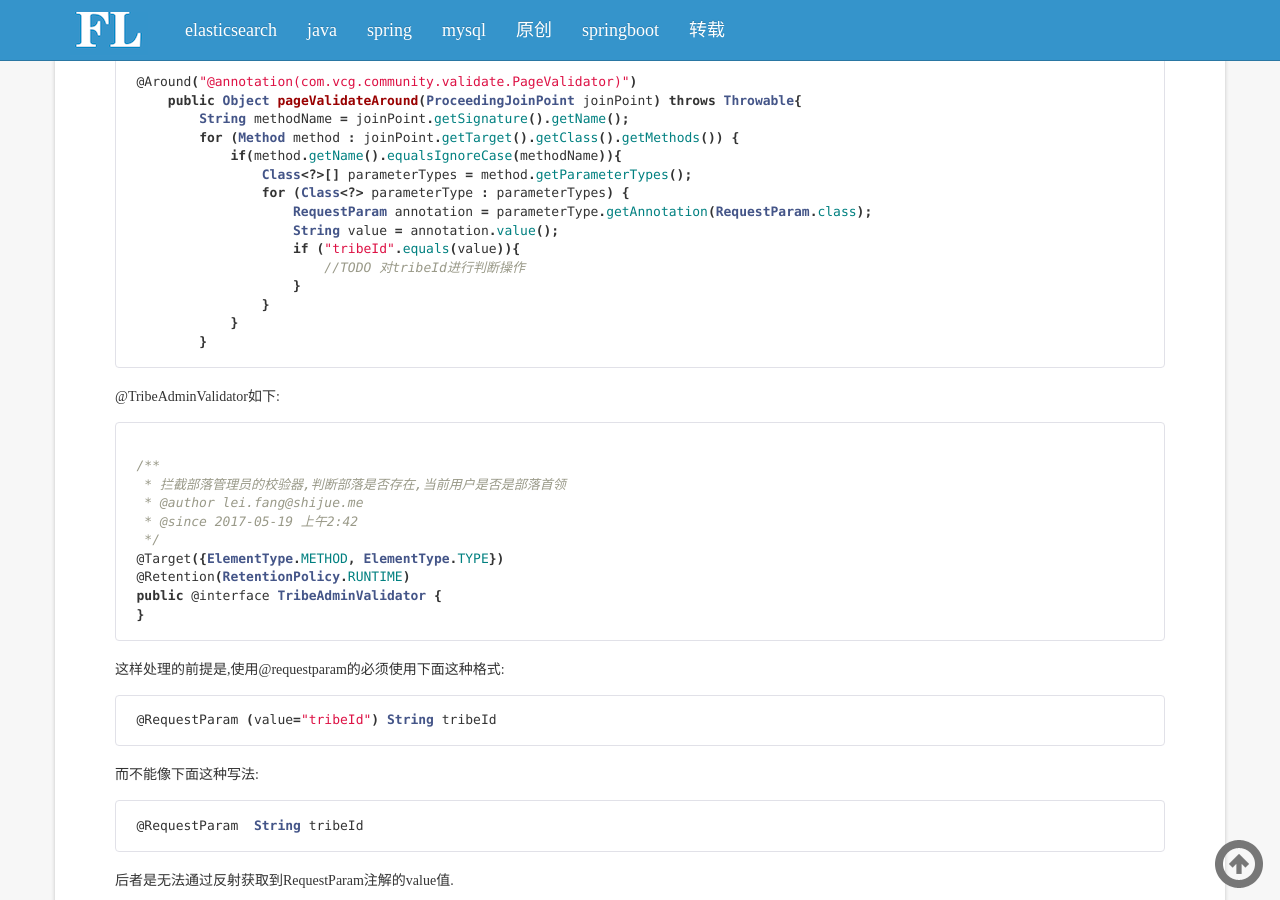
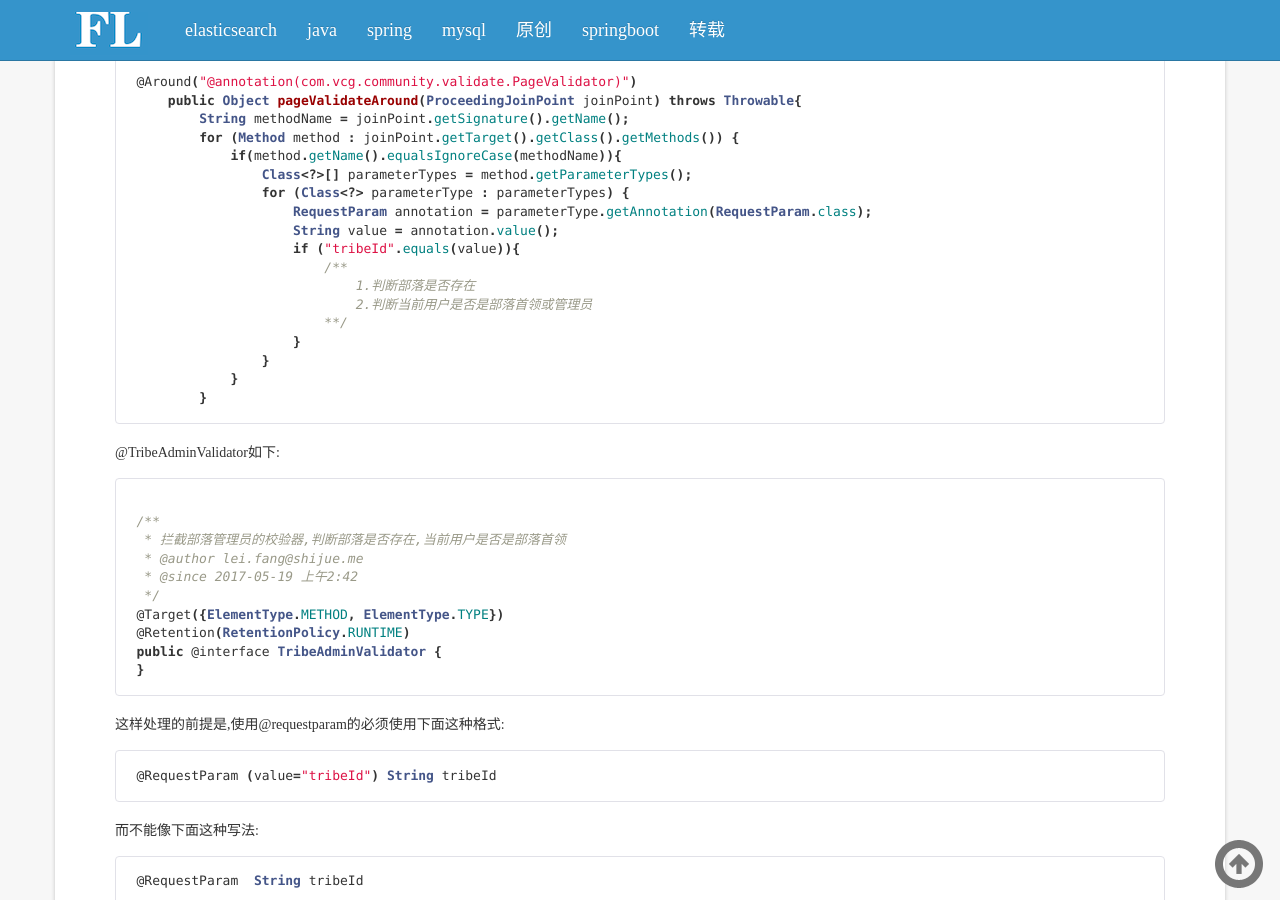
Before and after one commit to chcchccch/felayman.github.io, a Jekyll site: the page built from _posts/spring/2015-06-13-Spring通过AOP拦截@RequestParam参数值.md, in a window 1280 px wide and 900 px high, scrolled down 950 px. Built offline with Jekyll 4.4.1, drawn with Linux system fonts in a browser that asks for light colours; comment, search, counter and statistics services are not loaded.

Commit message:
Spring-AOP处理@requestparam参数

```diff
--- a/_posts/spring/2015-06-13-Spring通过AOP拦截@RequestParam参数值.md
+++ b/_posts/spring/2015-06-13-Spring通过AOP拦截@RequestParam参数值.md
@@ -52,7 +52,10 @@ Tribe tribe = tribeService.getTribe(tribeId);
                     RequestParam annotation = parameterType.getAnnotation(RequestParam.class);
                     String value = annotation.value();
                     if ("tribeId".equals(value)){
-                        //TODO 对tribeId进行判断操作
+                        /**
+                            1.判断部落是否存在
+                            2.判断当前用户是否是部落首领或管理员
+                        **/
                     }
                 }
             }
```
